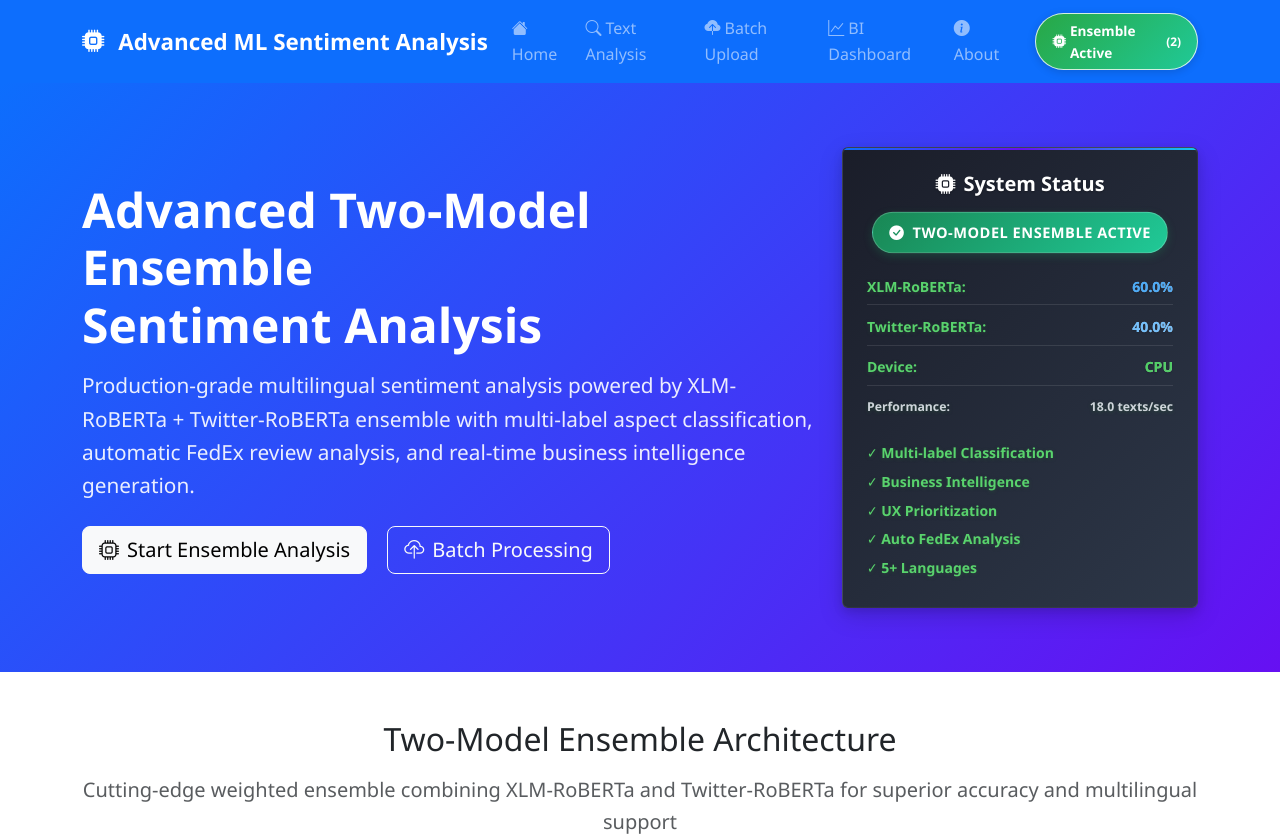
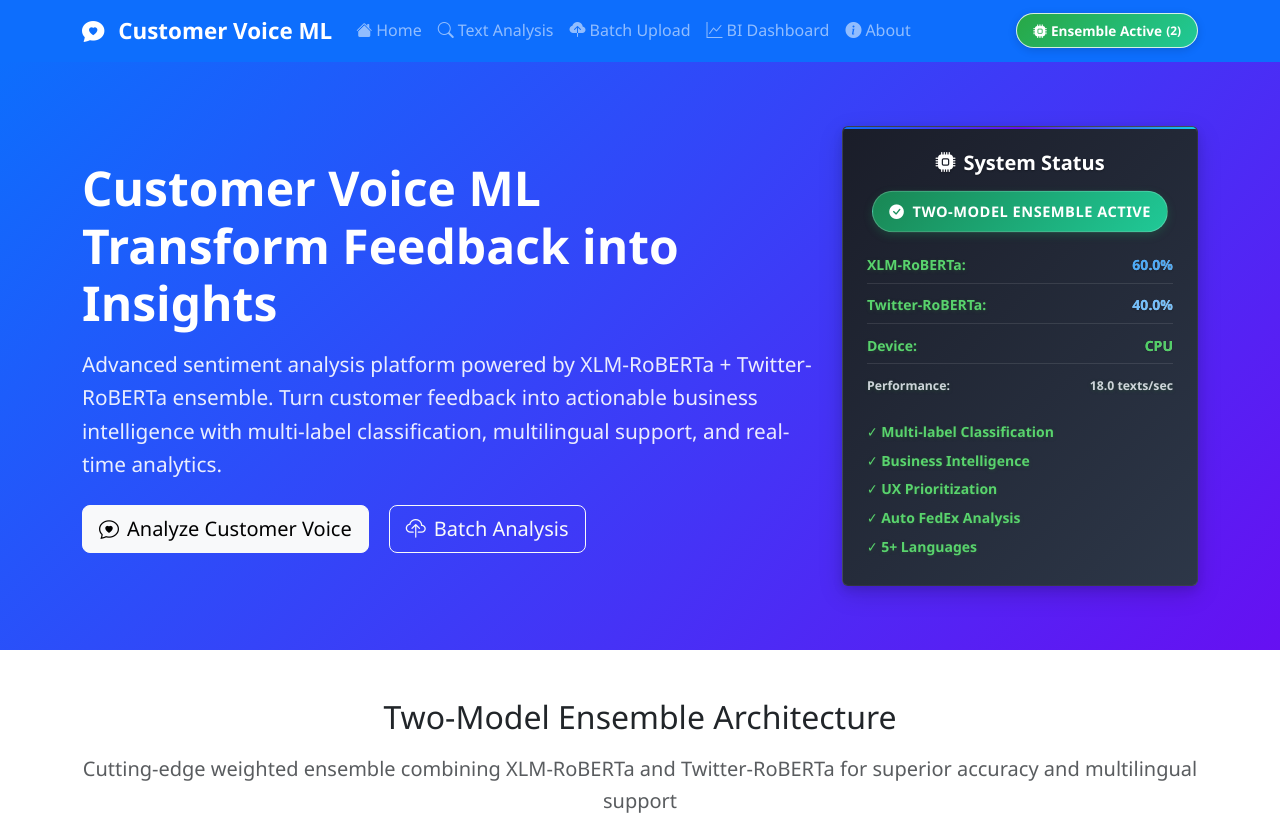
Before and after one commit to eduardocabrera1983/multilingual-sentiment-analysis, a Flask app: page / in a window 1280 px wide. Shown: the top 834 px of the page. Run offline with Flask 3, Linux system fonts and the light colour scheme.

Commit message:
Complete rebrand to Customer Voice ML - professional business-focused platform
- Updated all page titles and navigation to 'Customer Voice ML'
- Changed tagline to 'Transform Customer Feedback into Insights'
- Updated app.py startup banner and feature descriptions
- Modified README.md with new branding and customervoice-ml.com domain
- Enhanced business intelligence and enterprise positioning
- Consistent professional messaging across all templates
- Ready for customervoice-ml.com domain deployment

```diff
--- a/app.py
+++ b/app.py
@@ -1,8 +1,8 @@
 #!/usr/bin/env python3
 """
-Production-Ready Flask App for Multilingual Sentiment Analysis
-UPDATED for Two-Model Ensemble Integration + Auto-FedEx Analysis
-Supports both CPU and GPU with automatic detection and manual override
+Customer Voice ML - Advanced Sentiment Analysis Platform
+Production-ready Flask application with two-model ensemble architecture
+Transform customer feedback into actionable business insights
 """
 
 import os
@@ -1645,8 +1645,8 @@ def inject_globals():
 
 if __name__ == '__main__':
     print("\n" + "="*70)
-    print("MULTILINGUAL SENTIMENT ANALYSIS - ENHANCED PRODUCTION APP")
-    print("Two-Model Ensemble Integration + Auto-FedEx Analysis + JSON Fix")
+    print("CUSTOMER VOICE ML - ADVANCED SENTIMENT ANALYSIS PLATFORM")
+    print("Transform Customer Feedback into Actionable Business Insights")
     print("="*70)
     print(f"Project Root: {project_root}")
     print(f"Models Status: {'Loaded' if model_status['loaded'] else 'Not Loaded'}")
@@ -1711,20 +1711,21 @@ if __name__ == '__main__':
         print("     ⚠️  GPU hardware required")
     print("     📊 Both modes: XLM-RoBERTa (60%) + Twitter-RoBERTa (40%)")
 
-    print("\nEnhanced Features:")
-    print("  • Two-model ensemble sentiment analysis")
-    print("  • Automatic FedEx review collection & analysis")
-    print("  • 7-day data freshness with daily monitoring")
-    print("  • Real-time dashboard auto-refresh")
-    print("  • Background processing with threading")
-    print("  • Cache optimization for repeated queries")
-    print("  • CPU/GPU automatic detection & fallback")
-    print("  • Professional loading states")
-    print("  • Enhanced confidence calibration")
-    print("  • FIXED: JSON serialization for all custom objects")
+    print("\nCustomer Voice ML Features:")
+    print("  • Advanced two-model ensemble sentiment analysis")
+    print("  • Transform customer feedback into business insights")
+    print("  • Multi-language support with intelligent detection")
+    print("  • Real-time business intelligence dashboard")
+    print("  • Professional batch processing capabilities")
+    print("  • Automated aspect classification and prioritization")
+    print("  • CPU/GPU optimization with automatic detection")
+    print("  • Enterprise-grade confidence scoring")
+    print("  • Comprehensive data export and visualization")
+    print("  • Production-ready JSON handling and API endpoints")
 
     print("\n" + "="*70)
-    print("Server starting at http://localhost:5000")
+    print("🌐 Customer Voice ML Server starting at http://localhost:5000")
+    print("💼 Ready to transform customer feedback into business insights")
     print("Press CTRL+C to stop")
     print("="*70 + "\n")
 
--- a/web_app/templates/about.html
+++ b/web_app/templates/about.html
@@ -1,6 +1,6 @@
 {% extends "base.html" %}
 
-{% block title %}About - Enhanced Multilingual Sentiment Analysis{% endblock %}
+{% block title %}About Customer Voice ML - Advanced Sentiment Analysis Platform{% endblock %}
 
 {% block extra_head %}
 <style>
--- a/web_app/templates/analyze.html
+++ b/web_app/templates/analyze.html
@@ -1,6 +1,6 @@
 {% extends "base.html" %}
 
-{% block title %}Ensemble Text Analysis - Advanced ML Sentiment Analysis{% endblock %}
+{% block title %}Customer Voice ML - Text Analysis{% endblock %}
 
 {% block extra_head %}
 <style>
--- a/web_app/templates/base.html
+++ b/web_app/templates/base.html
@@ -3,7 +3,7 @@
 <head>
     <meta charset="UTF-8">
     <meta name="viewport" content="width=device-width, initial-scale=1.0">
-    <title>{% block title %}Advanced ML Sentiment Analysis - Two-Model Ensemble{% endblock %}</title>
+    <title>{% block title %}Customer Voice ML - Advanced Sentiment Analysis Platform{% endblock %}</title>
 
     <!-- Bootstrap CSS -->
     <link href="https://cdn.jsdelivr.net/npm/bootstrap@5.3.0/dist/css/bootstrap.min.css" rel="stylesheet">
@@ -19,8 +19,8 @@
     <nav class="navbar navbar-expand-lg navbar-dark bg-primary sticky-top">
         <div class="container">
             <a class="navbar-brand fw-bold" href="{{ url_for('index') }}">
-                <i class="bi bi-cpu-fill me-2"></i>
-                Advanced ML Sentiment Analysis
+                <i class="bi bi-chat-heart-fill me-2"></i>
+                Customer Voice ML
             </a>
 
             <button class="navbar-toggler" type="button" data-bs-toggle="collapse" data-bs-target="#navbarNav">
@@ -114,10 +114,10 @@
         <div class="container">
             <div class="row">
                 <div class="col-md-8">
-                    <h6 class="fw-bold">Advanced ML Sentiment Analysis System</h6>
+                    <h6 class="fw-bold">Customer Voice ML - Advanced Sentiment Analysis Platform</h6>
                     <p class="text-muted small mb-2">
-                        Two-model ensemble architecture with XLM-RoBERTa and Twitter-RoBERTa,
-                        featuring multi-label aspect classification, automatic FedEx analysis,
+                        Transform customer feedback into actionable insights with our two-model ensemble architecture.
+                        Featuring XLM-RoBERTa and Twitter-RoBERTa, multi-label aspect classification,
                         and comprehensive business intelligence generation.
                     </p>
                     <div class="d-flex flex-wrap gap-3 small">
@@ -162,7 +162,7 @@
             <div class="row mt-4 pt-4 border-top border-secondary copyright-section">
                 <div class="col-12 text-center">
                     <p class="mb-2 text-light small fw-bold">
-                        © {{ current_year }} Advanced ML Sentiment Analysis System.
+                        © {{ current_year }} Customer Voice ML - Advanced Sentiment Analysis Platform.
                         Author: <span class="text-warning">Eduardo Cabrera</span>. All rights reserved.
                     </p>
                     <div class="d-flex justify-content-center gap-3 mt-3">
--- a/web_app/templates/dashboard.html
+++ b/web_app/templates/dashboard.html
@@ -1,6 +1,6 @@
 {% extends "base.html" %}
 
-{% block title %}Enhanced Business Intelligence Dashboard - Multilingual Sentiment Analysis{% endblock %}
+{% block title %}Customer Voice ML - Business Intelligence Dashboard{% endblock %}
 
 {% block extra_head %}
 <!-- Plotly.js for interactive charts -->
--- a/web_app/templates/index.html
+++ b/web_app/templates/index.html
@@ -1,6 +1,6 @@
 {% extends "base.html" %}
 
-{% block title %}Advanced Two-Model Ensemble Sentiment Analysis{% endblock %}
+{% block title %}Customer Voice ML - Transform Customer Feedback into Insights{% endblock %}
 
 {% block content %}
 <!-- Hero Section -->
@@ -8,18 +8,18 @@
     <div class="container">
         <div class="row align-items-center">
             <div class="col-lg-8">
-                <h1 class="fade-in">Advanced Two-Model Ensemble<br>Sentiment Analysis</h1>
+                <h1 class="fade-in">Customer Voice ML<br>Transform Feedback into Insights</h1>
                 <p class="lead slide-up">
-                    Production-grade multilingual sentiment analysis powered by XLM-RoBERTa + Twitter-RoBERTa ensemble
-                    with multi-label aspect classification, automatic FedEx review analysis,
-                    and real-time business intelligence generation.
+                    Advanced sentiment analysis platform powered by XLM-RoBERTa + Twitter-RoBERTa ensemble.
+                    Turn customer feedback into actionable business intelligence with multi-label classification,
+                    multilingual support, and real-time analytics.
                 </p>
                 <div class="mt-4">
                     <a href="{{ url_for('analyze_text') }}" class="btn btn-light btn-lg me-3">
-                        <i class="bi bi-cpu me-2"></i>Start Ensemble Analysis
+                        <i class="bi bi-chat-heart me-2"></i>Analyze Customer Voice
                     </a>
                     <a href="{{ url_for('upload_file') }}" class="btn btn-outline-light btn-lg">
-                        <i class="bi bi-cloud-upload me-2"></i>Batch Processing
+                        <i class="bi bi-cloud-upload me-2"></i>Batch Analysis
                     </a>
                 </div>
             </div>
```
Also changed, not shown: web_app/templates/upload.html (+4 -4 lines), README.md.
